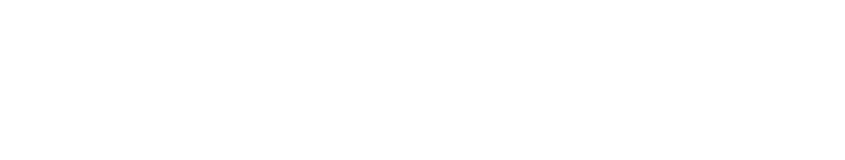
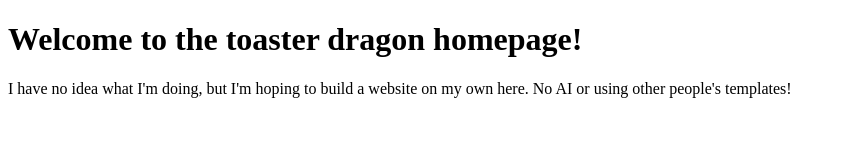
Before and after one commit to buttertoasterdragon/site, a plain HTML site: page index.html in a window 1280 px wide. Shown: the whole page, without its empty margins (0-845 px from the left). Drawn offline with Linux system fonts and the light colour scheme.

Commit message:
Added a header and paragrap

```diff
--- a/index.html
+++ b/index.html
@@ -3,4 +3,10 @@
 <head>
 <title>ButterSite</title>
 </head>
+<body>
+
+<h1>Welcome to the toaster dragon homepage!</h1>
+<p>I have no idea what I'm doing, but I'm hoping to build a website on my own here. No AI or using other people's templates!</p>
+
+</body>
 </html>
```
